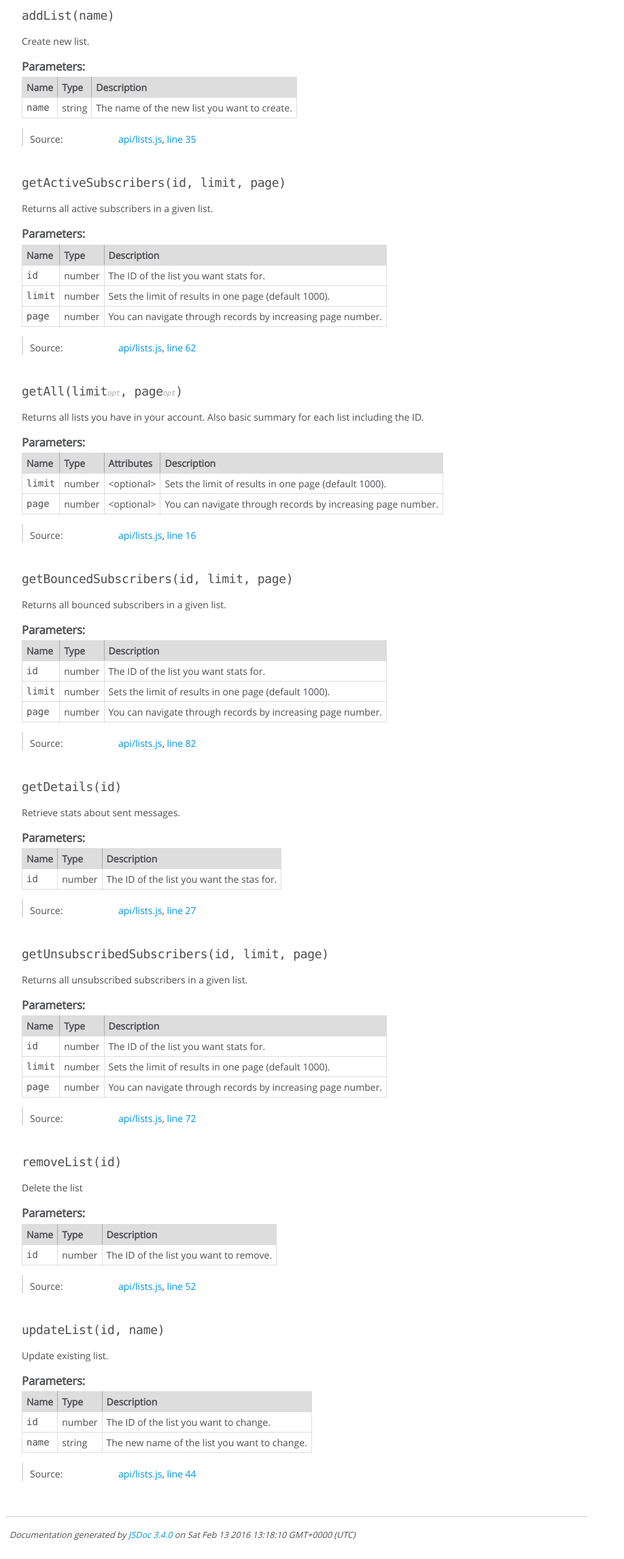
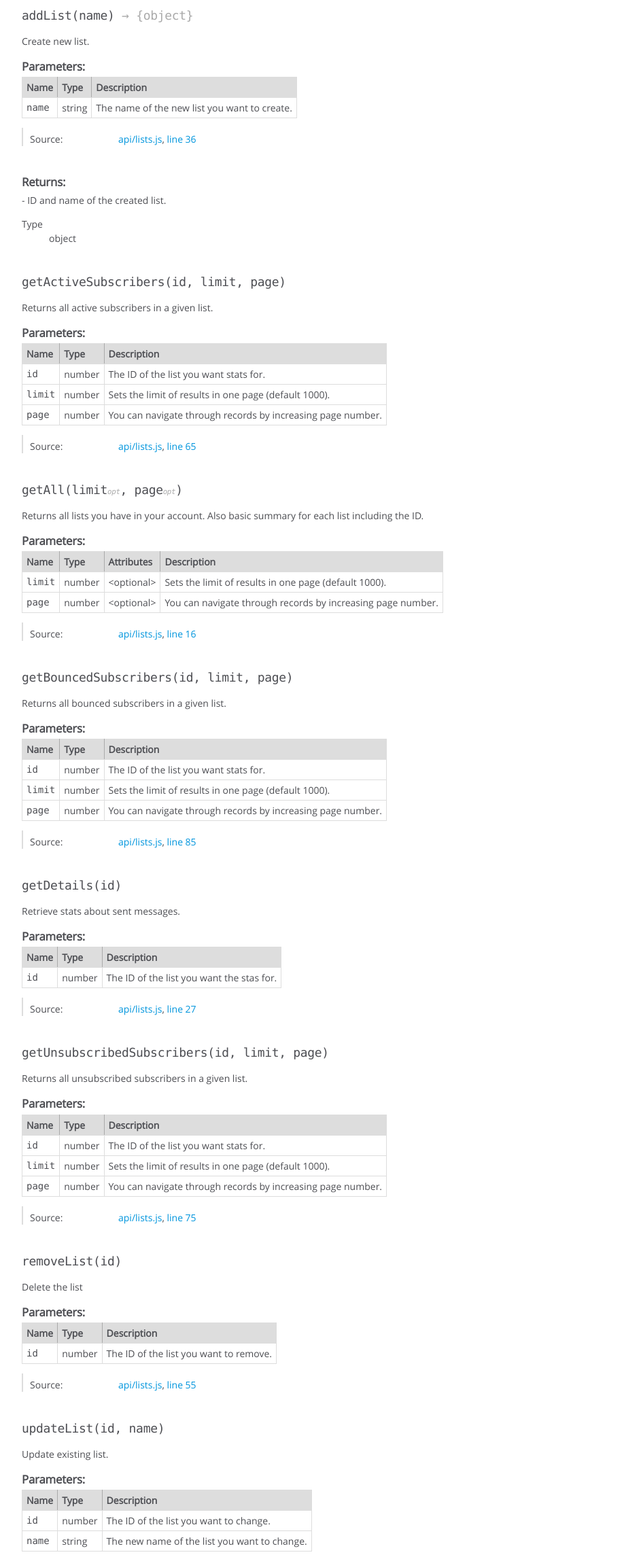
Before and after one commit to fmoliveira/mailerlite-sdk-nodejs, a plain HTML site: page Lists.html in a window 1280 px wide. Shown: the part 475-2769 px from the top of the page at 68% size, without its empty margins (0-918 px from the left). Drawn offline with Linux system fonts and the light colour scheme.

Commit message:
Automatic deployment to GitHub Pages via Travis CI build number #75.

```diff
--- a/Lists.html
+++ b/Lists.html
@@ -189,7 +189,7 @@
 
 
 
-    <h4 class="name" id="addList"><span class="type-signature"></span>addList<span class="signature">(name)</span><span class="type-signature"></span></h4>
+    <h4 class="name" id="addList"><span class="type-signature"></span>addList<span class="signature">(name)</span><span class="type-signature"> &rarr; {object}</span></h4>
 
 
 
@@ -289,7 +289,7 @@
 
     <dt class="tag-source">Source:</dt>
     <dd class="tag-source"><ul class="dummy"><li>
-        <a href="api_lists.js.html">api/lists.js</a>, <a href="api_lists.js.html#line35">line 35</a>
+        <a href="api_lists.js.html">api/lists.js</a>, <a href="api_lists.js.html#line36">line 36</a>
     </li></ul></dd>
 
 
@@ -310,6 +310,28 @@
 
 
 
+
+
+<h5>Returns:</h5>
+
+
+<div class="param-desc">
+    - ID and name of the created list.
+</div>
+
+
+
+<dl>
+    <dt>
+        Type
+    </dt>
+    <dd>
+
+<span class="param-type">object</span>
+
+
+    </dd>
+</dl>
 
 
 
@@ -466,7 +488,7 @@
 
     <dt class="tag-source">Source:</dt>
     <dd class="tag-source"><ul class="dummy"><li>
-        <a href="api_lists.js.html">api/lists.js</a>, <a href="api_lists.js.html#line62">line 62</a>
+        <a href="api_lists.js.html">api/lists.js</a>, <a href="api_lists.js.html#line65">line 65</a>
     </li></ul></dd>
 
 
@@ -819,7 +841,7 @@
 
     <dt class="tag-source">Source:</dt>
     <dd class="tag-source"><ul class="dummy"><li>
-        <a href="api_lists.js.html">api/lists.js</a>, <a href="api_lists.js.html#line82">line 82</a>
+        <a href="api_lists.js.html">api/lists.js</a>, <a href="api_lists.js.html#line85">line 85</a>
     </li></ul></dd>
 
 
@@ -1127,7 +1149,7 @@
 
     <dt class="tag-source">Source:</dt>
     <dd class="tag-source"><ul class="dummy"><li>
-        <a href="api_lists.js.html">api/lists.js</a>, <a href="api_lists.js.html#line72">line 72</a>
+        <a href="api_lists.js.html">api/lists.js</a>, <a href="api_lists.js.html#line75">line 75</a>
     </li></ul></dd>
 
 
@@ -1258,7 +1280,7 @@
 
     <dt class="tag-source">Source:</dt>
     <dd class="tag-source"><ul class="dummy"><li>
-        <a href="api_lists.js.html">api/lists.js</a>, <a href="api_lists.js.html#line52">line 52</a>
+        <a href="api_lists.js.html">api/lists.js</a>, <a href="api_lists.js.html#line55">line 55</a>
     </li></ul></dd>
 
 
@@ -1412,7 +1434,7 @@
 
     <dt class="tag-source">Source:</dt>
     <dd class="tag-source"><ul class="dummy"><li>
-        <a href="api_lists.js.html">api/lists.js</a>, <a href="api_lists.js.html#line44">line 44</a>
+        <a href="api_lists.js.html">api/lists.js</a>, <a href="api_lists.js.html#line47">line 47</a>
     </li></ul></dd>
 
 
@@ -1460,7 +1482,7 @@
 <br class="clear">
 
 <footer>
-    Documentation generated by <a href="https://github.com/jsdoc3/jsdoc">JSDoc 3.4.0</a> on Sat Feb 13 2016 13:18:10 GMT+0000 (UTC)
+    Documentation generated by <a href="https://github.com/jsdoc3/jsdoc">JSDoc 3.4.0</a> on Sat Feb 13 2016 13:24:37 GMT+0000 (UTC)
 </footer>
 
 <script> prettyPrint(); </script>
```
Also changed, not shown: Campaigns.html (+1 -1 lines), Client.html (+1 -1 lines), MailerLite.html (+1 -1 lines), Subscribers.html (+1 -1 lines), api_campaigns.js.html (+1 -1 lines), api_lists.js.html (+6 -3 lines), api_subscribers.js.html (+1 -1 lines), index.html (+1 -1 lines), index.js.html (+1 -1 lines), lib_client.js.html (+1 -1 lines).
